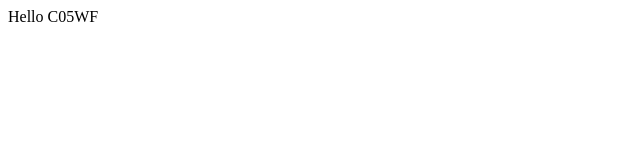
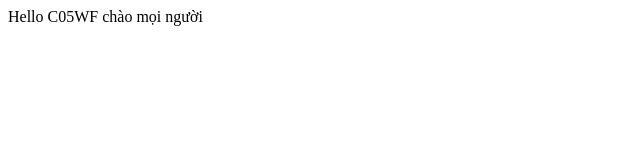
Before and after one commit to TanTri2003/DEMOGIT, a plain HTML site: page index.html in a window 1280 px wide. Shown: the whole page, without its empty margins (0-640 px from the left). Drawn offline with Linux system fonts and the light colour scheme.

Commit message:
Tri git lan 2

```diff
--- a/index.html
+++ b/index.html
@@ -7,5 +7,6 @@
 </head>
 <body>
     Hello C05WF
+    chào mọi người
 </body>
 </html>
```
Also changed, not shown: note.txt (added).
